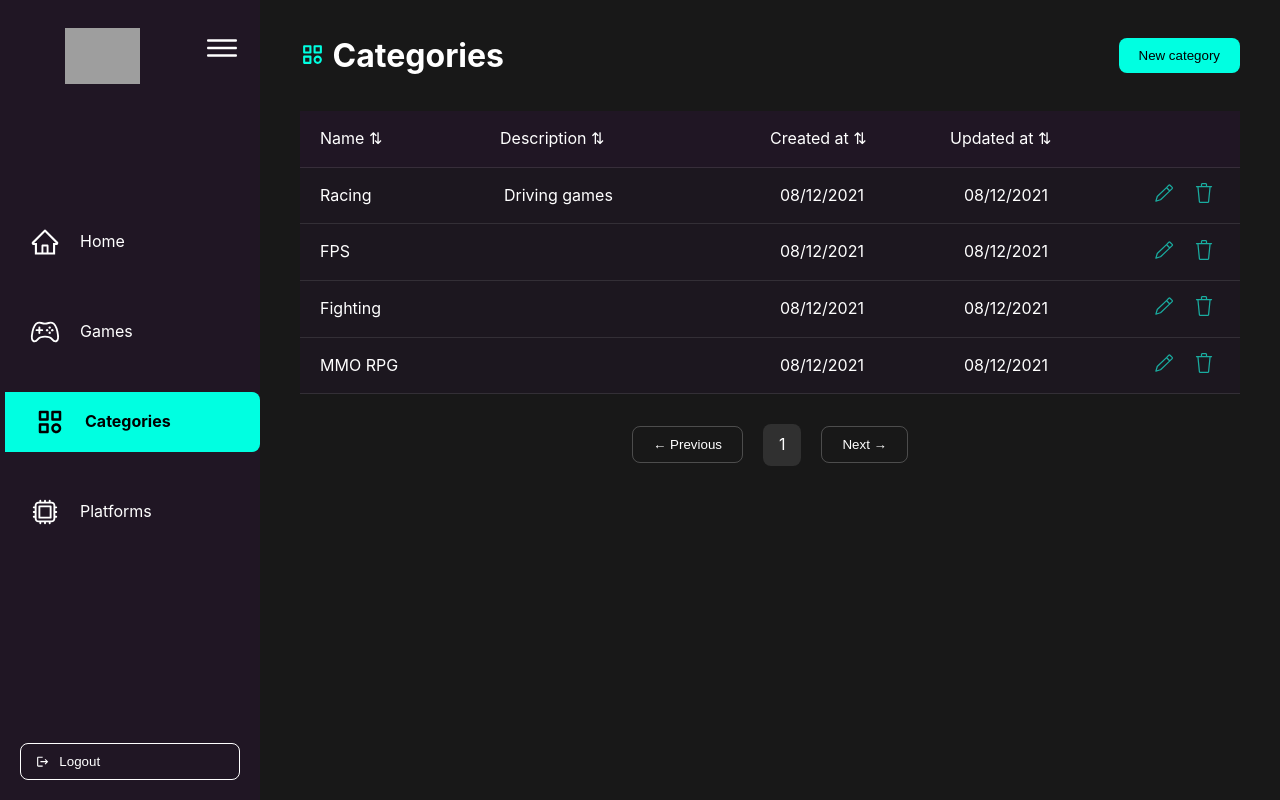
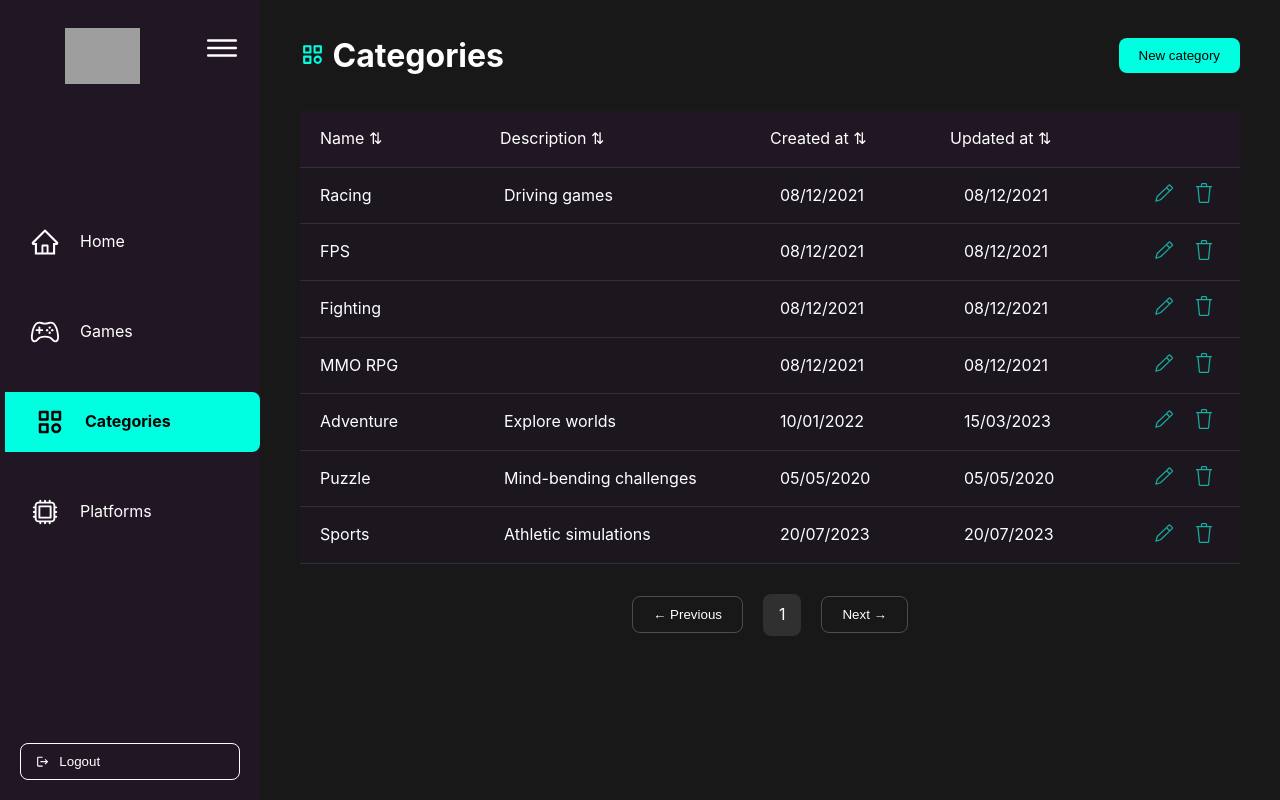
Before and after one commit to Yagoks5/AWS_FS_ABR25_D02_COMPASS_GAMES_LIST, a React (Vite) app in the folder frontend/: page /categories in a window 1280 px wide. Built offline with nearby package versions, Linux system fonts and the light colour scheme; sample sign-in values are in the browser's storage; grey boxes are pictures that could not be loaded.

Commit message:
feat: add sorting functionality to categories page

```diff
--- a/frontend/src/pages/Categories.tsx
+++ b/frontend/src/pages/Categories.tsx
@@ -1,13 +1,16 @@
-import React, { useState } from 'react';
+import React, { useState, useMemo } from 'react';
 import './Categories.css';
+import { AiOutlineHome } from "react-icons/ai";
+import { IoGameControllerOutline } from "react-icons/io5";
 import { BiCategory } from "react-icons/bi";
+import { HiOutlineCpuChip } from "react-icons/hi2";
+import { MdLogout } from "react-icons/md";
+import { IoIosMenu } from "react-icons/io";
+import { Link } from 'react-router-dom';
 import { RiAlertFill } from "react-icons/ri";
 import { GoPencil } from "react-icons/go";
 import { SlTrash } from "react-icons/sl";
 import { IoMdClose } from "react-icons/io";
-import Sidebar from '../components/Sidebar';
-import { useAuth } from '../contexts/AuthContext';
-import { useNavigate } from 'react-router-dom';
 
 interface Category {
   name: string;
@@ -15,6 +18,8 @@ interface Category {
   createdAt: string;
   updatedAt: string;
 }
+
+type SortKey = 'name' | 'description' | 'createdAt' | 'updatedAt';
 
 const Categories: React.FC = () => {
   const [isSidebarCollapsed, setIsSidebarCollapsed] = useState(false);
@@ -24,16 +29,17 @@ const Categories: React.FC = () => {
     show: false,
     category: null,
   });
-  const { logout } = useAuth();
-  const navigate = useNavigate();
+
+  // Estado para a ordenação
+  const [sortConfig, setSortConfig] = useState<{ key: SortKey | null; direction: 'ascending' | 'descending' }>({
+    key: null,
+    direction: 'ascending',
+  });
 
   const toggleSidebar = () => setIsSidebarCollapsed(!isSidebarCollapsed);
-  const handleLogout = () => {
-    logout();
-    navigate('/login');
-  };
+  const handleLogout = () => alert('Logout functionality to be implemented!');
 
-  const categories: Category[] = [
+  const initialCategories: Category[] = [
     {
       name: "Racing",
       description: "Driving games",
@@ -57,8 +63,78 @@ const Categories: React.FC = () => {
       description: "",
       createdAt: "08/12/2021",
       updatedAt: "08/12/2021"
+    },
+    {
+        name: "Adventure",
+        description: "Explore worlds",
+        createdAt: "10/01/2022",
+        updatedAt: "15/03/2023"
+    },
+    {
+        name: "Puzzle",
+        description: "Mind-bending challenges",
+        createdAt: "05/05/2020",
+        updatedAt: "05/05/2020"
+    },
+    {
+        name: "Sports",
+        description: "Athletic simulations",
+        createdAt: "20/07/2023",
+        updatedAt: "20/07/2023"
     }
   ];
+
+  // Usar useMemo para memoizar as categorias ordenadas
+  const sortedCategories = useMemo(() => {
+    let sortableItems = [...initialCategories]; // Use initialCategories ou um estado para as categorias reais
+    if (sortConfig.key !== null) {
+      sortableItems.sort((a, b) => {
+        const aValue = a[sortConfig.key as SortKey];
+        const bValue = b[sortConfig.key as SortKey];
+
+        // Lidar com datas
+        if (sortConfig.key === 'createdAt' || sortConfig.key === 'updatedAt') {
+            const dateA = new Date(aValue.split('/').reverse().join('-'));
+            const dateB = new Date(bValue.split('/').reverse().join('-'));
+            if (dateA < dateB) {
+                return sortConfig.direction === 'ascending' ? -1 : 1;
+            }
+            if (dateA > dateB) {
+                return sortConfig.direction === 'ascending' ? 1 : -1;
+            }
+            return 0;
+        }
+
+        // Lidar com strings (case-insensitive)
+        if (typeof aValue === 'string' && typeof bValue === 'string') {
+          if (aValue.toLowerCase() < bValue.toLowerCase()) {
+            return sortConfig.direction === 'ascending' ? -1 : 1;
+          }
+          if (aValue.toLowerCase() > bValue.toLowerCase()) {
+            return sortConfig.direction === 'ascending' ? 1 : -1;
+          }
+        }
+        return 0;
+      });
+    }
+    return sortableItems;
+  }, [initialCategories, sortConfig]); // Dependências do useMemo
+
+  const requestSort = (key: SortKey) => {
+    let direction: 'ascending' | 'descending' = 'ascending';
+    if (sortConfig.key === key && sortConfig.direction === 'ascending') {
+      direction = 'descending';
+    }
+    setSortConfig({ key, direction });
+  };
+
+  // Função para exibir o ícone de ordenação
+  const getSortIndicator = (key: SortKey) => {
+    if (sortConfig.key === key) {
+      return sortConfig.direction === 'ascending' ? ' ↑' : ' ↓';
+    }
+    return ' ⇅'; // Ícone padrão para não ordenado ou para indicar clicável
+  };
 
   const handleAddCategory = () => {
     setEditingCategory({
@@ -104,13 +180,38 @@ const Categories: React.FC = () => {
     }
     setDeleteModal({ show: false, category: null });
   };
+
   return (
     <div className={`dashboard-container ${isSidebarCollapsed ? 'sidebar-collapsed' : ''}`}>
-      <Sidebar
-        isCollapsed={isSidebarCollapsed}
-        toggleSidebar={toggleSidebar}
-        onLogout={handleLogout}
-      />
+      <aside className="sidebar">
+        <div className="sidebar-header">
+          {!isSidebarCollapsed && <div className="logo"></div>}
+          <button onClick={toggleSidebar} className="collapse-btn"><IoIosMenu /></button>
+        </div>
+
+        <nav className="sidebar-nav">
+          <ul>
+            <li>
+              <Link to="/dashboard"><AiOutlineHome />{!isSidebarCollapsed && <span>Home</span>}</Link>
+            </li>
+            <li>
+              <Link to="/games"><IoGameControllerOutline />{!isSidebarCollapsed && <span>Games</span>}</Link>
+            </li>
+            <li className="active">
+              <Link to="/categories"><BiCategory />{!isSidebarCollapsed && <span>Categories</span>}</Link>
+            </li>
+            <li>
+              <Link to="/platforms"><HiOutlineCpuChip />{!isSidebarCollapsed && <span>Platforms</span>}</Link>
+            </li>
+          </ul>
+        </nav>
+
+        <div className="sidebar-footer">
+          <button onClick={handleLogout} className="logout-btn">
+            <MdLogout />{!isSidebarCollapsed && <span>Logout</span>}
+          </button>
+        </div>
+      </aside>
 
       <main className="main-content">
         <div className="categories-header">
@@ -122,15 +223,15 @@ const Categories: React.FC = () => {
 
         <div className="categories-table">
           <div className="table-header">
-            <div className="column name">Name ⇅</div>
-            <div className="column description">Description ⇅</div>
-            <div className="column created">Created at ⇅</div>
-            <div className="column updated">Updated at ⇅</div>
+            <div className="column name" onClick={() => requestSort('name')}>Name {getSortIndicator('name')}</div>
+            <div className="column description" onClick={() => requestSort('description')}>Description {getSortIndicator('description')}</div>
+            <div className="column created" onClick={() => requestSort('createdAt')}>Created at {getSortIndicator('createdAt')}</div>
+            <div className="column updated" onClick={() => requestSort('updatedAt')}>Updated at {getSortIndicator('updatedAt')}</div>
             <div className="column actions"></div>
           </div>
 
           <div className="table-content">
-            {categories.map((category, index) => (
+            {sortedCategories.map((category, index) => ( // Usar categories ordenadas
               <div className="table-row" key={index}>
                 <div className="column name">{category.name}</div>
                 <div className="column description">{category.description}</div>
```
